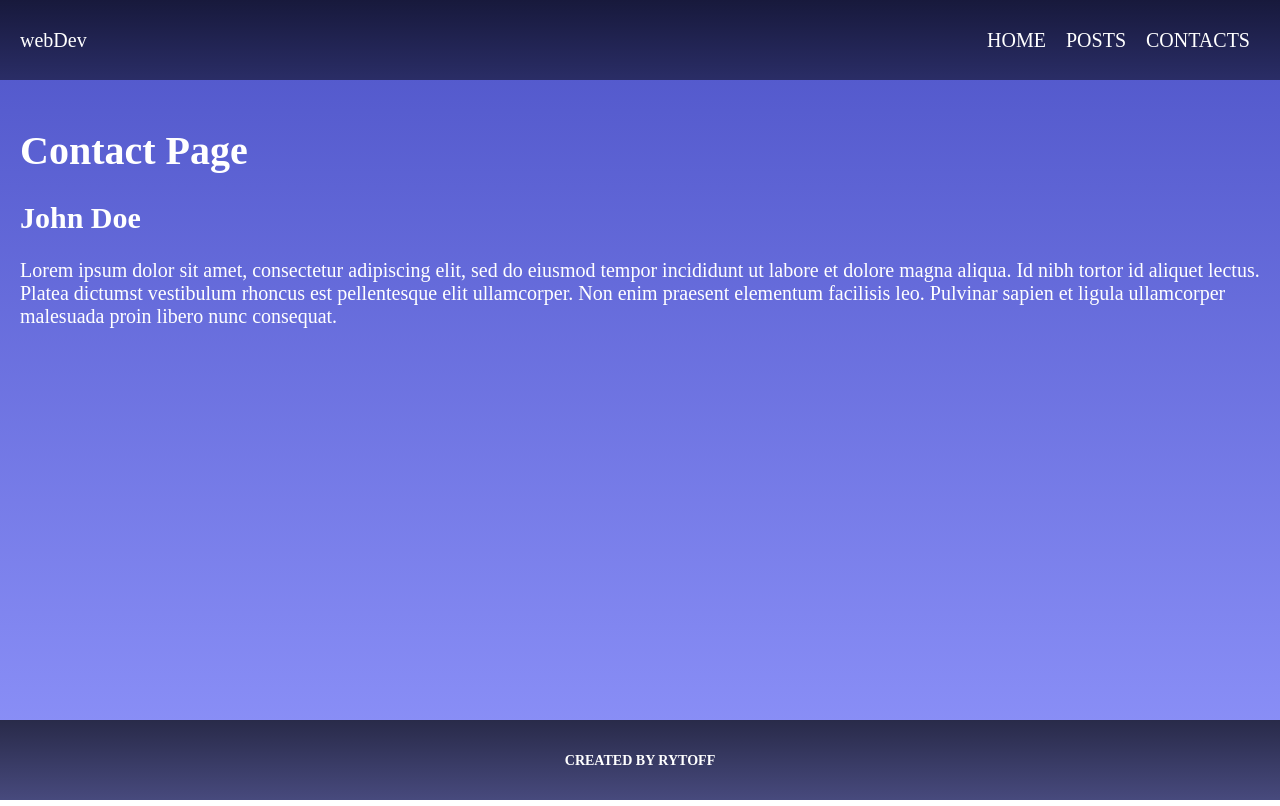
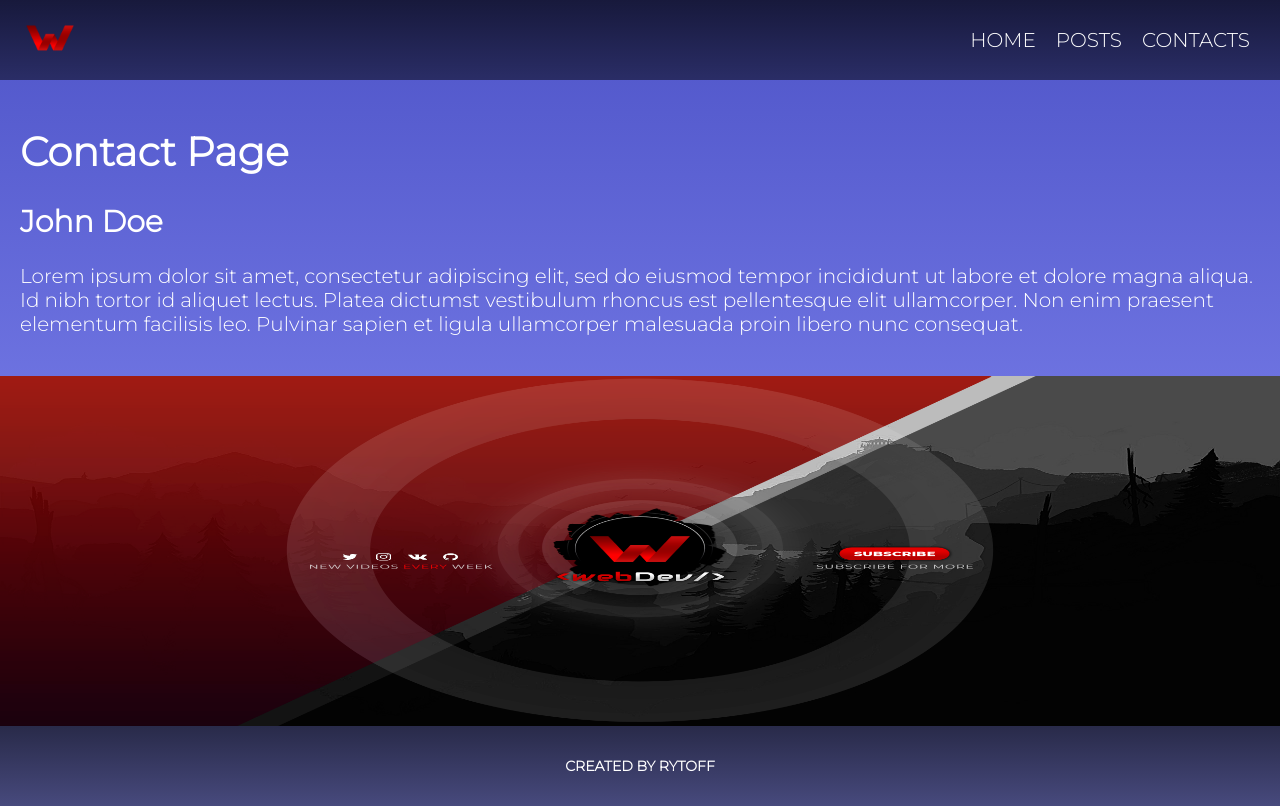
Before and after one commit to Rytoff/next-js_web-dev-course, a Next.js app: page /contacts/contact in a window 1280 px wide. Built offline with nearby package versions, Linux system fonts and the light colour scheme.

Commit message:
Images & Metadata done L06

```diff
--- a/components/Navbar.js
+++ b/components/Navbar.js
@@ -1,5 +1,6 @@
 import { useRouter } from 'next/router'
 import Link from 'next/link'
+import Image from 'next/image'
 import styles from '../styles/Navbar.module.scss'
 
 const navigation = [
@@ -12,7 +13,9 @@ const Navbar = () => {
   const {pathname} = useRouter()
   return (
     <nav className={styles.nav}>
-      <div className={styles.logo}>webDev</div>
+      <div className={styles.logo}>
+        <Image src='/logo.png' width={60} height={60} alt='webDev' />
+      </div>
       <div className={styles.links}>
         {navigation.map(({id, title, path}) => (
           <Link key={id} href={path}>
--- a/pages/_app.js
+++ b/pages/_app.js
@@ -1,12 +1,24 @@
-import Layout from "../components/Layout";
-import '../styles/globals.scss';
+import Head from 'next/head'
+import Layout from '../components/Layout'
+import Image from 'next/image'
+import youtubeImg from '../public/youtube.png'
+import '../styles/globals.scss'
 
 const MyApp = ({ Component, pageProps }) => (
   <Layout>
+    <Head>
+    <link href="https://fonts.googleapis.com/css2?family=Montserrat:wght@300&display=swap" rel="stylesheet" />
+    </Head>
     <main>
       <Component {...pageProps} />
     </main>
+    <Image
+      src={youtubeImg}
+      width={500}
+      height={350}
+      alt='preview'
+      placeholder='blur' />
   </Layout>
-);
+)
 
-export default MyApp;
+export default MyApp
--- a/pages/contacts/contact.js
+++ b/pages/contacts/contact.js
@@ -1,8 +1,12 @@
+import Head from 'next/head'
 import Heading from "../../components/Heading"
 
 export default function Contact() {
   return (
     <>
+      <Head>
+        <title>Contact</title>
+      </Head>
       <Heading text='Contact Page' />
       <h2>John Doe</h2>
       <p>Lorem ipsum dolor sit amet, consectetur adipiscing elit, sed do eiusmod tempor incididunt ut labore et dolore magna aliqua. Id nibh tortor id aliquet lectus. Platea dictumst vestibulum rhoncus est pellentesque elit ullamcorper. Non enim praesent elementum facilisis leo. Pulvinar sapien et ligula ullamcorper malesuada proin libero nunc consequat.</p>
--- a/pages/contacts/index.js
+++ b/pages/contacts/index.js
@@ -1,8 +1,12 @@
+import Head from 'next/head'
 import Heading from "../../components/Heading";
 
 export default function Contacts() {
   return (
     <>
+      <Head>
+        <title>Contacts</title>
+      </Head>
       <Heading text='Contacts Page' />
       <h2>Contacts List</h2>
       <ul>
--- a/pages/posts.js
+++ b/pages/posts.js
@@ -1,8 +1,12 @@
+import Head from 'next/head'
 import Heading from '../components/Heading'
 
 export default function Posts() {
   return (
     <>
+      <Head>
+        <title>Posts</title>
+      </Head>
       <Heading text="Posts List:" />
       <h2>Список постів:</h2>
       <p>
--- a/styles/globals.scss
+++ b/styles/globals.scss
@@ -1,19 +1,3 @@
-// html,
-// body {
-//   padding: 0;
-//   margin: 0;
-//   font-family: -apple-system, BlinkMacSystemFont, Segoe UI, Roboto, Oxygen,
-//     Ubuntu, Cantarell, Fira Sans, Droid Sans, Helvetica Neue, sans-serif;
-// }
-
-// a {
-//   color: inherit;
-//   text-decoration: none;
-// }
-
-// * {
-//   box-sizing: border-box;
-// }
 html,
 body {
   padding: 0;
@@ -21,6 +5,7 @@ body {
 }
 
 body {
+  font-family: 'Montserrat', sans-serif;
   background: linear-gradient(to bottom, #4e54c8, #8f94fb);
   color: #fff;
   font-size: 20px;
```
Also changed, not shown: components/Layout.js (+5 -4 lines), pages/index.js (+1 -24 lines), public/logo.png (added), public/youtube.png (added).
